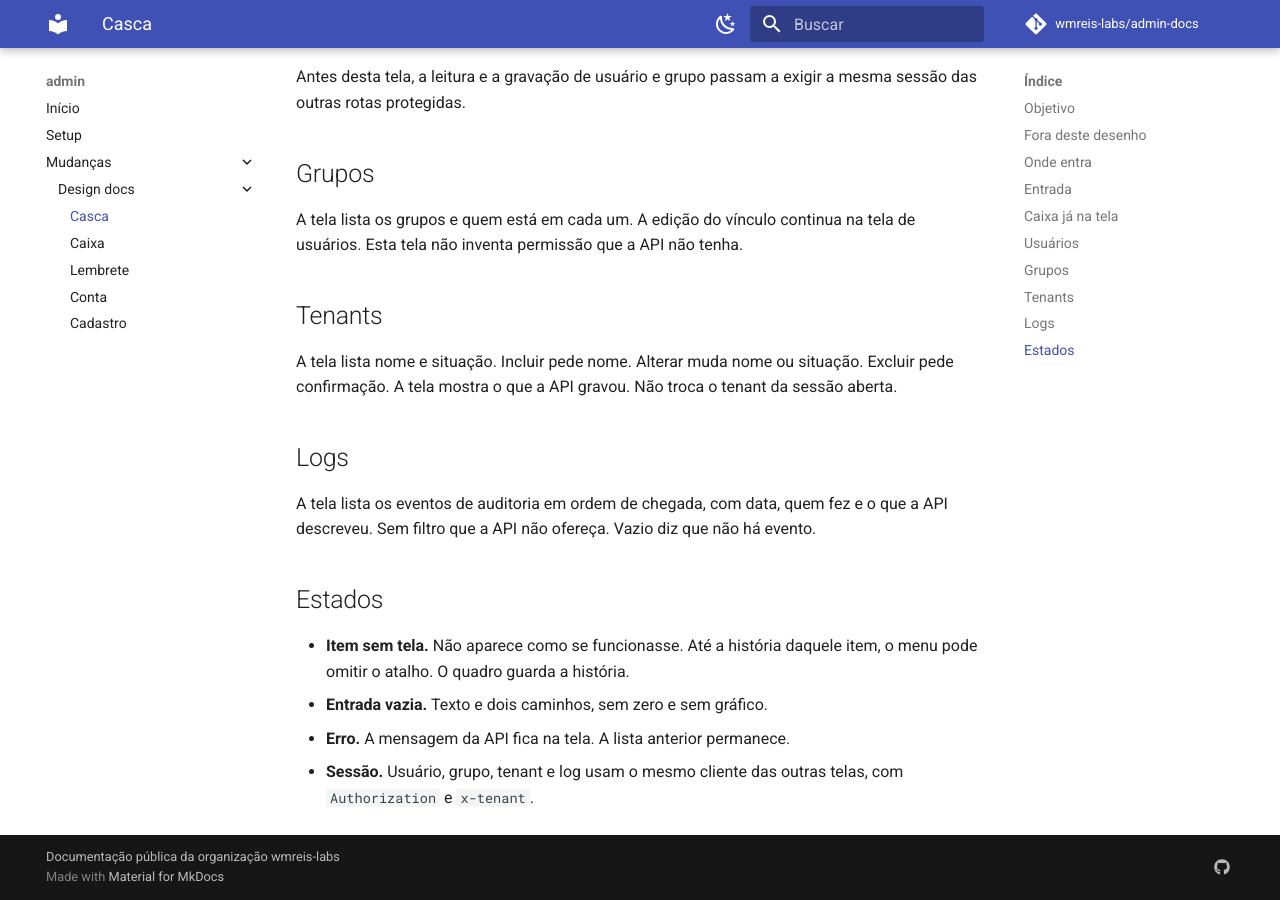
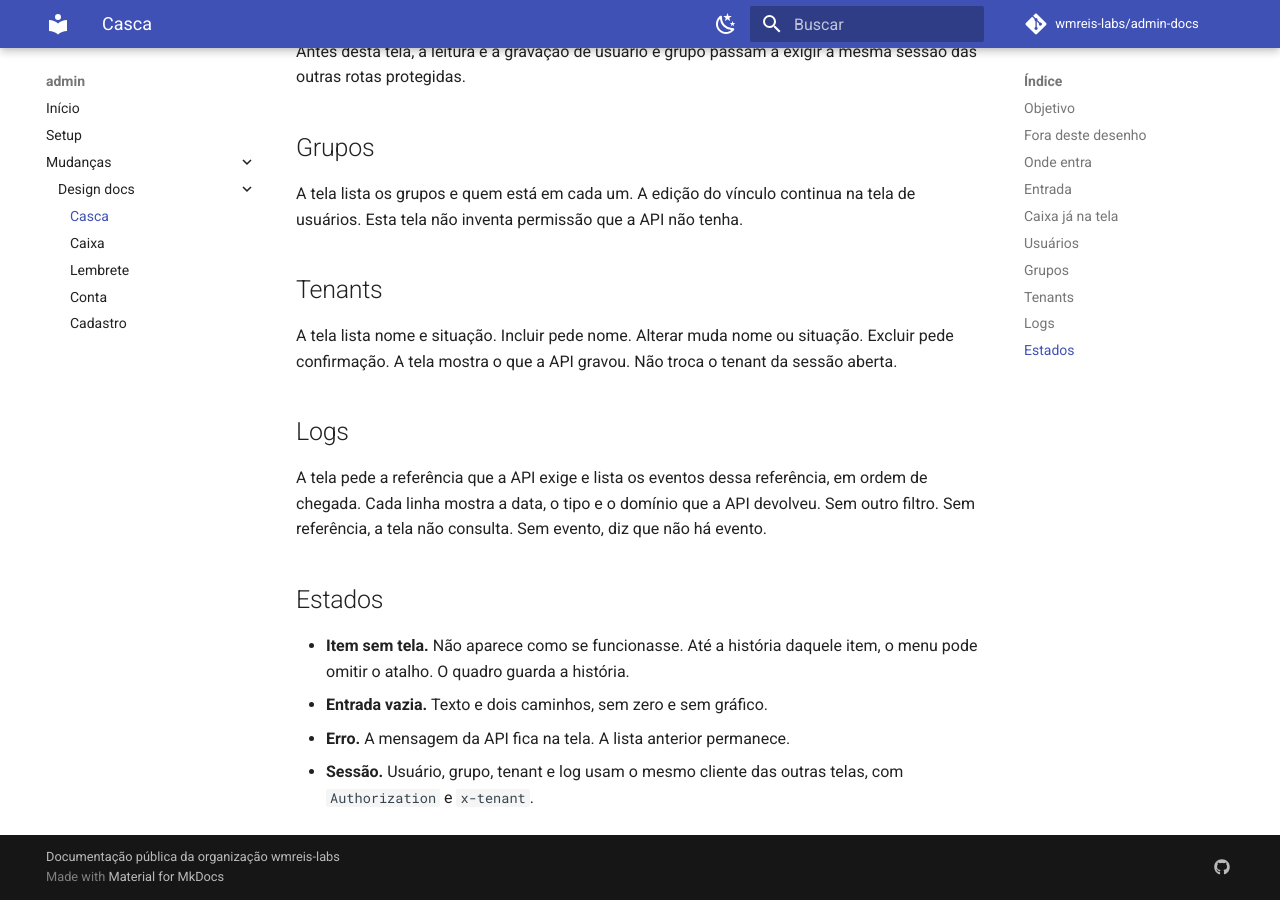
Before and after one commit to wmreis-labs/admin-docs, an MkDocs documentation site: the page built from docs/mudancas/design/2026-10-18-casca-do-admin.md, in a window 1280 px wide and 900 px high, scrolled down 2322 px. Built offline with MkDocs 1.6.1 and Material for MkDocs 9.7.7, drawn with Linux system fonts in a browser that asks for light colours; comment, search, counter and statistics services are not loaded; some of the changed text lies outside the part shown.

Commit message:
docs: vigorar a casca do admin
O desenho do menu passa a valer. A lista de logs pede a referência que a API exige.

Co-authored-by: Cursor <cursoragent@cursor.com>

```diff
--- a/docs/mudancas/design/2026-10-18-casca-do-admin.md
+++ b/docs/mudancas/design/2026-10-18-casca-do-admin.md
@@ -68,7 +68,7 @@ A tela lista nome e situação. Incluir pede nome. Alterar muda nome ou situaç
 
 ## Logs
 
-A tela lista os eventos de auditoria em ordem de chegada, com data, quem fez e o que a API descreveu. Sem filtro que a API não ofereça. Vazio diz que não há evento.
+A tela pede a referência que a API exige e lista os eventos dessa referência, em ordem de chegada. Cada linha mostra a data, o tipo e o domínio que a API devolveu. Sem outro filtro. Sem referência, a tela não consulta. Sem evento, diz que não há evento.
 
 ## Estados
 
```
Also changed, not shown: other parts of docs/mudancas/design/2026-10-18-casca-do-admin.md (+2 -2 lines), docs/mudancas/design/index.md (+1 -1 lines).
